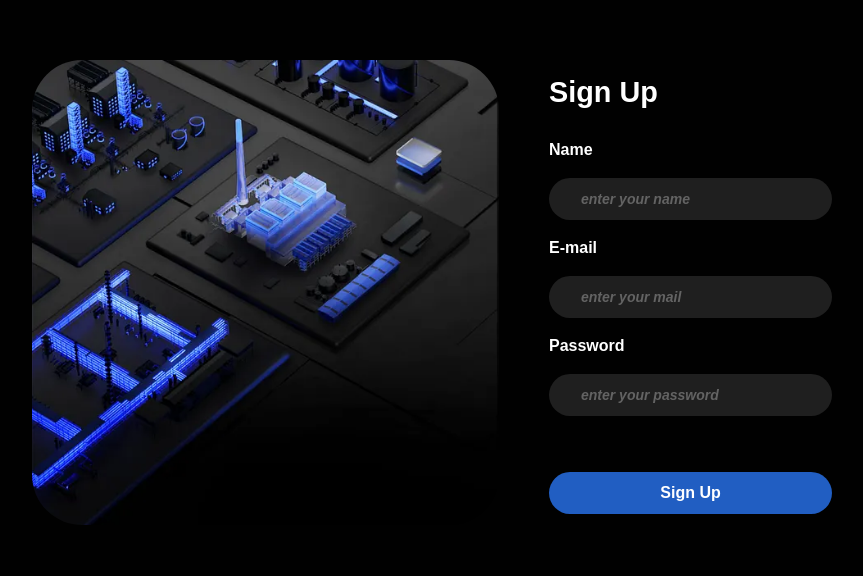
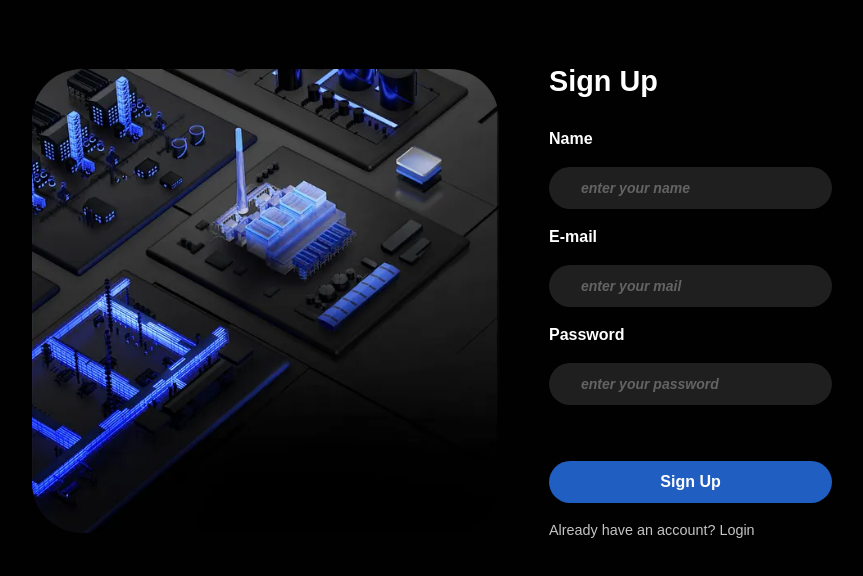
Before and after one commit to ranahusain/mern-App, a React (Vite) app in the folder frontend/: page /SignUp in a window 1280 px wide. Shown: the part 140-716 px from the top of the page, without its empty margins (208-1071 px from the left). Built offline with nearby package versions, Linux system fonts and the light colour scheme; no server answers.

Commit message:
already have an account

```diff
--- a/frontend/src/pages/SignUp.jsx
+++ b/frontend/src/pages/SignUp.jsx
@@ -1,10 +1,9 @@
 import "../index.css";
 import form from "../assets/images/form.png";
 import { useNavigate } from "react-router-dom";
-// import { ToastContainer } from "react-toastify";
 import { toast } from "react-toastify";
-// import "react-toastify/dist/ReactToastify.css";
 import { useEffect, useState } from "react";
+import { Link } from "react-router-dom";
 
 const SignUp = ({ addUser }) => {
   const [name, setName] = useState("");
@@ -72,16 +71,18 @@
               id="inputPassword"
               placeholder="enter your password"
               value={password}
-              // required
+              required
               // pattern="^(?=.*[A-Za-z])(?=.*\d)[A-Za-z\d]{6,}$"
               minLength={6}
               onChange={(e) => setPassword(e.target.value)}
             />
             <button className="btn">Sign Up</button>
+            <p>
+              Already have an account? <Link to="/login">Login</Link>
+            </p>
           </form>
         </div>
       </div>
-      {/* <ToastContainer theme="dark" /> */}
     </>
   );
 };
```
